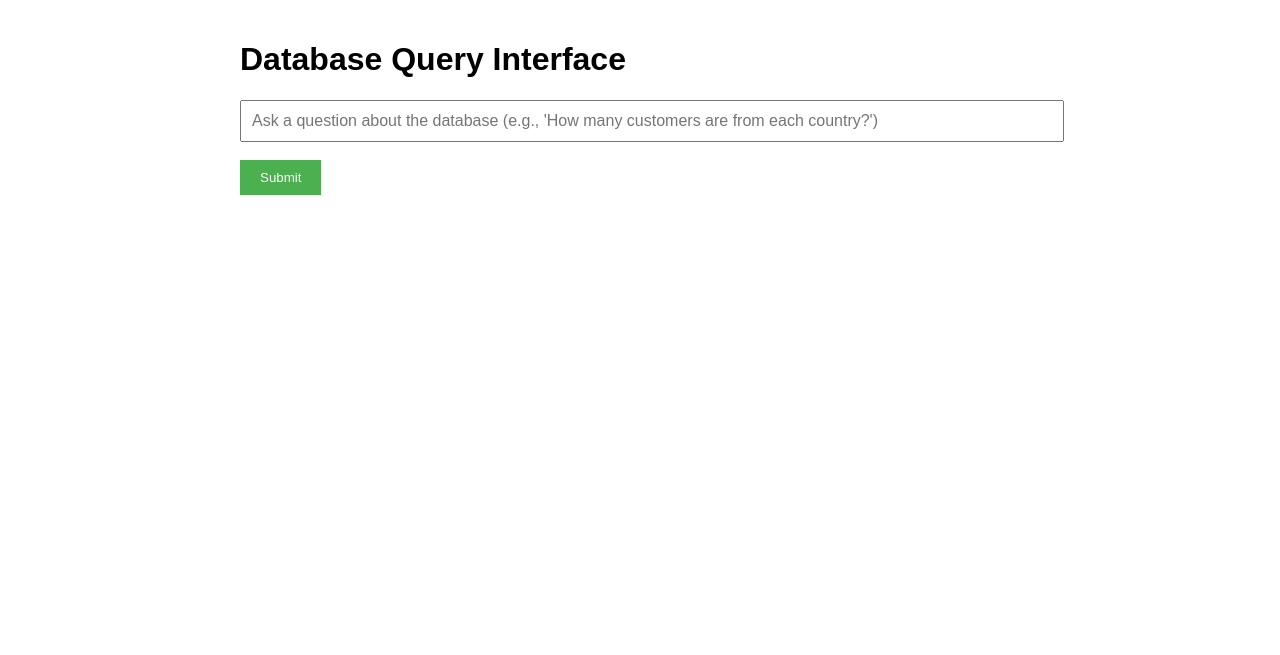
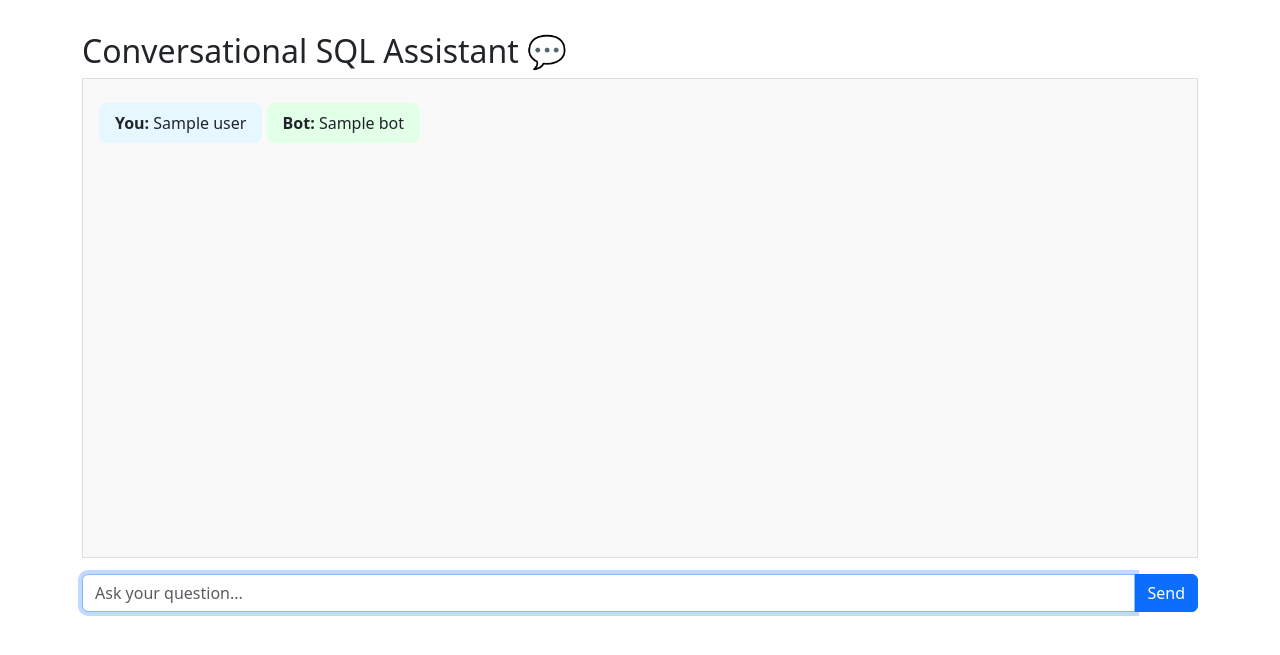
Before and after one commit to asaras2/Dynamic-Query-Visualization, a Flask app: template project/templates/index.html in a window 1280 px wide. Shown: the top 655 px of the page. Run offline with Flask 3, Linux system fonts and the light colour scheme; the template is opened without the code that fills it: most values are stand-ins (such as "Sample title", 1, 10 or a date in 2020).

Commit message:
added conversational memory

````diff
--- a/project/app.py
+++ b/project/app.py
@@ -1,96 +1,157 @@
-from flask import Flask, render_template, request, redirect, url_for
+from flask import Flask, render_template, request
 import os
 import urllib.parse
+import pandas as pd
 import re
-import pandas as pd
-import sqlalchemy
+import uuid
+from sqlalchemy import create_engine
+from langchain_community.utilities.sql_database import SQLDatabase
+from langchain_community.tools import QuerySQLDatabaseTool
+from langchain.memory import ConversationBufferMemory
+from langchain.chains import ConversationChain
+from langchain_core.language_models.llms import LLM
+from typing import Optional, TypedDict, Any
+from pydantic import Field
+from groq import Groq
 import plotly.graph_objects as go
 import plotly.express as px
-from openai import OpenAI
-from langchain_community.utilities.sql_database import SQLDatabase
-from langchain_community.tools import QuerySQLDatabaseTool
-from langchain_core.prompts import PromptTemplate
-import uuid
+from langgraph.graph import StateGraph, END
 
 app = Flask(__name__)
-
-# Configuration
 app.config['UPLOAD_FOLDER'] = 'static/images'
 os.makedirs(app.config['UPLOAD_FOLDER'], exist_ok=True)
 
-def setup_database_connection():
-    """Establish database connection with proper error handling"""
-    driver = '{ODBC Driver 18 for SQL Server}'
-    SERVER_NAME = "th1.database.windows.net"
-    DATABASE_NAME = "Th-1-pgsql"
-    USERNAME = "th1-admin"
-    PASSWORD = "ThreSh0lD@01"  # In production, use environment variables
+class AppState(TypedDict, total=False):
+    question: str
+    sql_query: str
+    sql_result: Any
+    df: pd.DataFrame
+    viz_path: str
+    answer: str
 
-    if not PASSWORD:
-        raise ValueError("Database password not found in environment variables")
+class GroqLLM(LLM):
+    api_key: str
+    model: str = "meta-llama/llama-4-scout-17b-16e-instruct"
+
+    def _call(self, prompt: str, stop: Optional[list] = None) -> str:
+        client = Groq(api_key=self.api_key)
+        response = client.chat.completions.create(
+            model=self.model,
+            messages=[{"role": "user", "content": prompt}],
+            temperature=0.3,
+            max_completion_tokens=1024,
+            top_p=1,
+            stream=False,
+        )
+        return response.choices[0].message.content
+
+    @property
+    def _llm_type(self):
+        return "groq_custom"
+
+llm = GroqLLM(api_key="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")
+memory = ConversationBufferMemory(return_messages=True)
+conversation = ConversationChain(llm=llm, memory=memory, verbose=False)
+
+db_user = "root"
+db_password = "qwertysql@G19"
+db_host = "localhost"
+db_name = "chinook"
+encoded_password = urllib.parse.quote(db_password, safe="")
+connection_uri = f"mysql+pymysql://{db_user}:{encoded_password}@{db_host}/{db_name}"
+db = SQLDatabase.from_uri(connection_uri)
+
+# def sql_node(state):
+#     question = state["question"]
+#     sql_prompt = f"""Generate a SQL query to answer: {question}.
+#     The database has these tables:\n\n{db.get_table_info()}
+#     Return only the SQL query, nothing else."""
+#     sql_query = conversation.predict(input=sql_prompt).strip()
+#     sql_query = re.sub(r'```sql|```', '', sql_query).strip()
+#     result = QuerySQLDatabaseTool(db=db).invoke(sql_query)
+#     df = pd.read_sql(sql_query, db._engine)
+
+#     print("\n--- SQL QUERY ---\n", sql_query)
+#     print("\n--- SQL RESULT PREVIEW ---\n", df.head(5))
+
+#     return {**state, "sql_query": sql_query, "sql_result": result, "df": df}
+
+def sql_node(state):
+    question = state["question"]
+    sql_prompt = f"""Generate a SQL query to answer: {question}.
+    The database has these tables:\n\n{db.get_table_info()}
+    Return only the SQL query, nothing else."""
+
+    sql_query = conversation.predict(input=sql_prompt).strip()
+    sql_query = re.sub(r'```sql|```', '', sql_query).strip()
 
     try:
-        odbc_str = (
-            f"DRIVER={driver};"
-            f"SERVER={SERVER_NAME},1433;"
-            f"DATABASE={DATABASE_NAME};"
-            f"UID={USERNAME};"
-            f"PWD={PASSWORD};"
-            "Encrypt=yes;"
-            "TrustServerCertificate=no;"
-        )
-        connect_str = "mssql+pyodbc:///?odbc_connect=" + urllib.parse.quote_plus(odbc_str)
-        engine = sqlalchemy.create_engine(connect_str)
-        db = SQLDatabase(engine, schema="SalesLT")
-        return db
+        result = QuerySQLDatabaseTool(db=db).invoke(sql_query)
+        df = pd.read_sql(sql_query, db._engine)
+
+        print("\n--- SQL QUERY ---\n", sql_query)
+        print("\n--- SQL RESULT PREVIEW ---\n", df.head(5))
+
+        return {**state, "sql_query": sql_query, "sql_result": result, "df": df, "retry_count": 0}
     except Exception as e:
-        raise ConnectionError(f"Failed to establish database connection: {str(e)}")
+        print("[ERROR] SQL execution failed:", str(e))
+        return {**state, "sql_query": sql_query, "sql_error": str(e), "retry_count": 0}
 
-# Initialize database connection
-db = setup_database_connection()
+def sql_checker_node(state):
+    retry_count = state.get("retry_count", 0)
+    if retry_count >= 3:
+        print("[ERROR] Retry limit reached.")
+        return state
 
-# Initialize OpenAI Client
-client = OpenAI(
-    api_key= "api_key"  # Make sure to set this environment variable
-)  # This will use the OPENAI_API_KEY environment variable
+    question = state["question"]
+    faulty_query = state.get("sql_query", "")
+    error_msg = state.get("sql_error", "")
+    table_info = db.get_table_info()
 
-# YOUR EXACT generate_visualization FUNCTION HERE
-def generate_visualization(df, query, question):
-    """
-    Generate an appropriate visualization for the query results using OpenAI GPT-4.
+    checker_prompt = f"""
+You are a SQL expert helping fix queries for a question-answering system.
 
-    Args:
-        df (pd.DataFrame): The query results
-        query (str): The SQL query
-        question (str): The original user question
+Given:
+- User Question: {question}
+- SQL Query: {faulty_query}
+- Table Information: {table_info}
+- Error Message: {error_msg}
 
-    Returns:
-        str: Path to the saved image file
-    """
-    # Create a text description of the dataframe
+Your task:
+1. Identify and fix the SQL query error based on the error message.
+2. Return ONLY the corrected SQL query.
+
+Correct SQL Query:"""
+
+    corrected_query = conversation.predict(input=checker_prompt).strip()
+    corrected_query = re.sub(r'```sql|```', '', corrected_query).strip()
+
+    return {**state, "sql_query": corrected_query, "sql_error": None, "retry_count": retry_count + 1}
+
+
+def generate_visualization(df, question, query):
+    print("\n[DEBUG] Generating visualization for:", question)
+    print("[DEBUG] SQL Query:", query)
+    print("[DEBUG] DataFrame Head:\n", df.head())
+
     df_description = f"""
     User Question: {question}
-
     SQL Query: {query}
-
     Resulting Data:
     - Number of rows: {len(df)}
     - Number of columns: {len(df.columns)}
     - Columns: {', '.join(df.columns)}
-    - First 3 rows:
-    {df.head(3).to_string()}
-
+    {df.to_string()}
     Data Types:
     {df.dtypes.to_string()}
     """
 
-    # Prompt for visualization recommendation
     prompt = f"""You are a data visualization expert. Analyze the following SQL query results and recommend the most appropriate visualization.
 
     {df_description}
 
     Respond with:
-    1. The recommended visualization type (bar, line, pie, scatter, histogram, etc.)
+    1. The recommended visualization type (bar, line, pie, scatter, histogram, stacked bar graph etc.)
     2. The columns to use for x-axis, y-axis, etc.
     3. A suggested title
     4. A brief explanation of why this visualization fits
@@ -103,30 +164,12 @@ def generate_visualization(df, query, question):
     Title: <suggested title>
     Explanation: <brief explanation>"""
 
-    # Get visualization recommendation
-    response = client.chat.completions.create(
-        model="gpt-4",
-        messages=[{"role": "user", "content": prompt}],
-        temperature=0.3,
-        max_tokens=1024
-    )
+    recommendation = conversation.predict(input=prompt).strip()
+    print("[DEBUG] Visualization Recommendation:\n", recommendation)
 
-    recommendation = response.choices[0].message.content.strip()
-    print("\nVisualization Recommendation:\n", recommendation)
-
-    # Parse the recommendation
-    rec_dict = {}
-    for line in recommendation.split('\n'):
-        if ':' in line:
-            key, value = line.split(':', 1)
-            rec_dict[key.strip()] = value.strip()
-
-    # Generate Plotly code prompt - ask for clean code without markdown
     plotly_prompt = f"""Create Plotly visualization code in Python based on these specifications:
-
     Data Sample:
-    {df.head(3).to_string()}
-
+    {df.to_string()}
     Visualization Specifications:
     {recommendation}
 
@@ -135,169 +178,130 @@ def generate_visualization(df, query, question):
     2. Includes proper axis labels and title
     3. Handles any necessary data transformations
     4. Returns the fig object
+    - Use a pandas DataFrame called 'df'
+    - Use plotly.graph_objects (go) or plotly.express (px)
+    - No markdown or code blocks
+    - No explanations or comments"""
 
-    The code should:
-    - Work with a pandas DataFrame called 'df' in scope
-    - Use either plotly.graph_objects (go) or plotly.express (px)
-    - Be properly indented
-    - NOT include any markdown formatting or code blocks
-    - NOT include any explanations or comments
-    """
+    plotly_code = conversation.predict(input=plotly_prompt).strip()
+    print("[DEBUG] Generated Plotly Code:\n", plotly_code)
 
-    # Get Plotly code
-    plotly_response = client.chat.completions.create(
-        model="gpt-4",
-        messages=[{"role": "user", "content": plotly_prompt}],
-        temperature=0.3,
-        max_tokens=1024
-    )
+    if '```' in plotly_code:
+        plotly_code = re.split(r'```(?:python)?', plotly_code)[-1].split('```')[0]
 
-    plotly_code = plotly_response.choices[0].message.content.strip()
-    print("\nGenerated Plotly Code:\n", plotly_code)
-
-    # Clean the code by removing any markdown blocks
-    if '```python' in plotly_code:
-        plotly_code = plotly_code.split('```python')[1].split('```')[0]
-    elif '```' in plotly_code:
-        plotly_code = plotly_code.split('```')[1].split('```')[0]
-
-    # Prepare the execution environment
-    local_vars = {
-        'df': df,
-        'go': go,
-        'px': px,
-        'pd': pd
-    }
-
+    local_vars = {'df': df, 'go': go, 'px': px, 'pd': pd}
     try:
-        # Execute the code in a controlled environment
         exec(plotly_code, globals(), local_vars)
-        fig = local_vars.get('fig')
-
-        if fig is None:
-            # Try to find the figure object by checking for Plotly figures
-            for var in local_vars.values():
-                if isinstance(var, go.Figure):
-                    fig = var
-                    break
+        fig = None
+        for var in local_vars.values():
+            if isinstance(var, go.Figure):
+                fig = var
+                break
 
         if fig is None:
             raise ValueError("Generated code did not produce a Plotly figure object")
 
-        # Save the figure with unique filename
         filename = f"viz_{uuid.uuid4().hex}.png"
         output_path = os.path.join(app.config['UPLOAD_FOLDER'], filename)
         fig.write_image(output_path)
-        print(f"\nVisualization saved to {output_path}")
+        print("[DEBUG] Visualization saved to:", output_path)
         return filename
 
     except Exception as e:
-        print(f"Error generating visualization: {str(e)}")
-        print("Attempting to create a basic visualization as fallback...")
+        print(f"[ERROR] Visualization generation failed: {str(e)}")
+        return None
 
-        try:
-            # Fallback visualization
-            if len(df.columns) == 1:
-                # Single column - show histogram or bar chart
-                col = df.columns[0]
-                if pd.api.types.is_numeric_dtype(df[col]):
-                    fig = px.histogram(df, x=col, title=f"Distribution of {col}")
-                else:
-                    fig = px.bar(df[col].value_counts(), title=f"Count of {col}")
-            elif len(df.columns) == 2:
-                # Two columns - assume x and y
-                x_col, y_col = df.columns[0], df.columns[1]
-                if pd.api.types.is_numeric_dtype(df[y_col]):
-                    fig = px.bar(df, x=x_col, y=y_col, title=f"{y_col} by {x_col}")
-                else:
-                    fig = px.bar(df[y_col].value_counts(), title=f"Count of {y_col}")
-            else:
-                # Multiple columns - show first two numeric columns
-                numeric_cols = df.select_dtypes(include='number').columns
-                if len(numeric_cols) >= 2:
-                    fig = px.scatter(df, x=numeric_cols[0], y=numeric_cols[1],
-                                   title=f"{numeric_cols[1]} vs {numeric_cols[0]}")
-                else:
-                    # Last resort - show first two columns
-                    fig = px.scatter(df, x=df.columns[0], y=df.columns[1],
-                                   title=f"{df.columns[1]} vs {df.columns[0]}")
+def viz_node(state):
+    df = state["df"]
+    if df.empty:
+        return {**state, "viz_path": None}
+    fname = generate_visualization(df, state['question'], state['sql_query'])
+    return {**state, "viz_path": fname}
 
-            filename = f"viz_{uuid.uuid4().hex}.png"
-            output_path = os.path.join(app.config['UPLOAD_FOLDER'], filename)
-            fig.write_image(output_path)
-            print(f"Fallback visualization saved to {output_path}")
-            return filename
+def final_summary_node(state):
+    prompt = f"""
+You are a smart analyst. Use the following context to summarize the answer to the user's question clearly and concisely.
 
-        except Exception as fallback_error:
-            print(f"Failed to create fallback visualization: {str(fallback_error)}")
-            return None
+User Question:
+{state['question']}
 
-def process_user_question(user_question):
-    """Process a user question and return results"""
-    try:
-        # Generate SQL Query
-        prompt = f"""Generate a SQL query to answer: {user_question}.
-        The database has these tables:\n\n{db.get_table_info()}
-        Return only the SQL query, nothing else."""
+SQL Query Output:
+{state.get('sql_result', 'Not available')}
 
-        response = client.chat.completions.create(
-            model="gpt-4",
-            messages=[{"role": "user", "content": prompt}],
-            temperature=0.2,
-            max_tokens=500
-        )
+{"A visualization was also generated to support the results." if state.get('viz_path') else "No visualization was created."}
 
-        sql_query = response.choices[0].message.content.strip()
-        sql_query = re.sub(r'```sql|```', '', sql_query).strip()
+Write a final answer in plain English that:
+- Answers the user's question directly
+- Highlights key trends, numbers, or patterns
+- Mentions the chart if it's relevant
 
-        # Execute query
-        execute_query = QuerySQLDatabaseTool(db=db)
-        query_result = execute_query.invoke(sql_query)
+Final Summary:"""
 
-        # Convert to DataFrame
-        df = pd.read_sql(sql_query, db._engine)
+    answer = conversation.predict(input=prompt).strip()
+    return {**state, "answer": answer}
 
-        # Generate visualization using your exact function
-        viz_filename = generate_visualization(df, sql_query, user_question) if not df.empty else None
 
-        # Generate natural language answer
-        answer_prompt = f"""Answer this question in simple language: {user_question}
-        using this data: {query_result}"""
+def supervisor_node(state):
+    return state
 
-        answer_response = client.chat.completions.create(
-            model="gpt-4",
-            messages=[{"role": "user", "content": answer_prompt}],
-            temperature=0.2,
-            max_tokens=500
-        )
+def supervisor_router(state):
+    if "sql_query" not in state:
+        return "sql_agent"
+    elif "viz_path" not in state or not state["viz_path"]:
+        return "viz_agent"
+    else:
+        return "final_summary"
 
-        answer = answer_response.choices[0].message.content.strip()
 
-        return {
-            "question": user_question,
-            "answer": answer,
-            "sql_query": sql_query,
-            "visualization": viz_filename,
-            "data": df.to_dict('records')[:10]  # First 10 rows for display
-        }
+graph = StateGraph(AppState)
 
-    except Exception as e:
-        print(f"Error processing question: {e}")
-        return {
-            "question": user_question,
-            "answer": f"Sorry, I couldn't process your question. Error: {str(e)}",
-            "sql_query": "",
-            "visualization": None,
-            "data": []
-        }
+graph.add_node("supervisor", supervisor_node)
+graph.add_node("sql_agent", sql_node)
+graph.add_node("viz_agent", viz_node)
+graph.add_node("final_summary", final_summary_node)
+
+graph.set_entry_point("supervisor")
+graph.add_conditional_edges("supervisor", supervisor_router, {
+    "sql_agent": "sql_agent",
+    "viz_agent": "viz_agent",
+    "final_summary": "final_summary"
+})
+graph.add_edge("sql_agent", "supervisor")
+
+graph.add_node("sql_checker", sql_checker_node)
+
+# Route from sql_agent → either to supervisor or sql_checker (if error)
+def sql_router(state):
+    if "sql_error" in state and state["sql_error"]:
+        return "sql_checker"
+    return "supervisor"
+
+graph.add_conditional_edges("sql_agent", sql_router, {
+    "sql_checker": "sql_checker",
+    "supervisor": "supervisor"
+})
+
+# Link sql_checker back to sql_agent (for retry)
+graph.add_edge("sql_checker", "sql_agent")
+
+graph.add_edge("viz_agent", "supervisor")
+graph.add_edge("final_summary", END)
+
+app_graph = graph.compile()
 
 @app.route('/', methods=['GET', 'POST'])
 def index():
     if request.method == 'POST':
         question = request.form['question']
-        results = process_user_question(question)
-        return render_template('results.html', results=results)
+        state = app_graph.invoke({"question": question}, config={"recursion_limit": 10})
+        return render_template('results.html', results={
+            "question": state["question"],
+            "answer": state.get("answer", ""),
+            "sql_query": state.get("sql_query", ""),
+            "visualization": state.get("viz_path"),
+            "data": state.get("df", pd.DataFrame()).to_dict("records")[:10]
+        })
     return render_template('index.html')
 
 if __name__ == '__main__':
-    app.run(debug=True)
+    app.run(debug=False, use_reloader=False)
--- a/project/templates/index.html
+++ b/project/templates/index.html
@@ -1,21 +1,34 @@
 <!DOCTYPE html>
-<html>
+<html lang="en">
 <head>
-    <title>Database Query App</title>
-    <style>
-        body { font-family: Arial, sans-serif; max-width: 800px; margin: 0 auto; padding: 20px; }
-        .query-box { width: 100%; padding: 10px; font-size: 16px; }
-        .submit-btn { padding: 10px 20px; background: #4CAF50; color: white; border: none; cursor: pointer; }
-        .submit-btn:hover { background: #45a049; }
-    </style>
+  <meta charset="UTF-8">
+  <title>ChatSQL: Natural Language to SQL</title>
+  <link rel="stylesheet" href="https://cdn.jsdelivr.net/npm/bootstrap@5.3.0/dist/css/bootstrap.min.css">
+  <style>
+    body { padding: 2rem; }
+    .chat-box { height: 60vh; overflow-y: auto; border: 1px solid #ddd; padding: 1rem; background: #f9f9f9; }
+    .chat-bubble.user { background: #e6f7ff; text-align: right; }
+    .chat-bubble.bot { background: #e2ffe8; text-align: left; }
+    .chat-bubble { border-radius: 8px; padding: 0.5rem 1rem; margin: 0.5rem 0; display: inline-block; max-width: 80%; }
+  </style>
 </head>
 <body>
-    <h1>Database Query Interface</h1>
-    <form method="POST">
-        <input type="text" name="question" class="query-box"
-               placeholder="Ask a question about the database (e.g., 'How many customers are from each country?')" required>
-        <br><br>
-        <button type="submit" class="submit-btn">Submit</button>
+  <div class="container">
+    <h2>Conversational SQL Assistant 💬</h2>
+    <div class="chat-box" id="chat-box">
+      {% if history %}
+        {% for entry in history %}
+          <div class="chat-bubble user"><strong>You:</strong> {{ entry['user'] }}</div>
+          <div class="chat-bubble bot"><strong>Bot:</strong> {{ entry['bot'] }}</div>
+        {% endfor %}
+      {% endif %}
+    </div>
+    <form method="POST" action="/">
+      <div class="input-group mt-3">
+        <input type="text" name="question" class="form-control" placeholder="Ask your question..." required autofocus>
+        <button class="btn btn-primary" type="submit">Send</button>
+      </div>
     </form>
+  </div>
 </body>
 </html>
````
Also changed, not shown: project/templates/results.html (+21 -30 lines), requirements.txt (added, +188 -0 lines).
